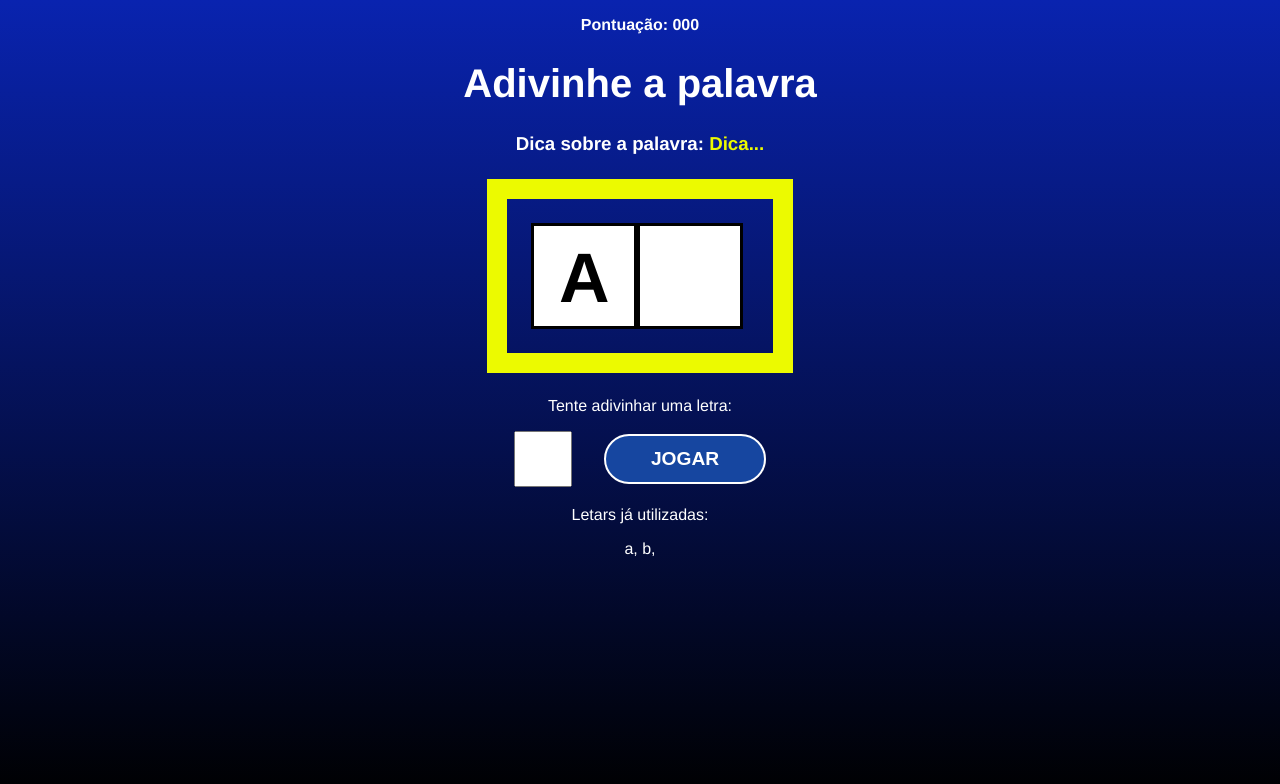
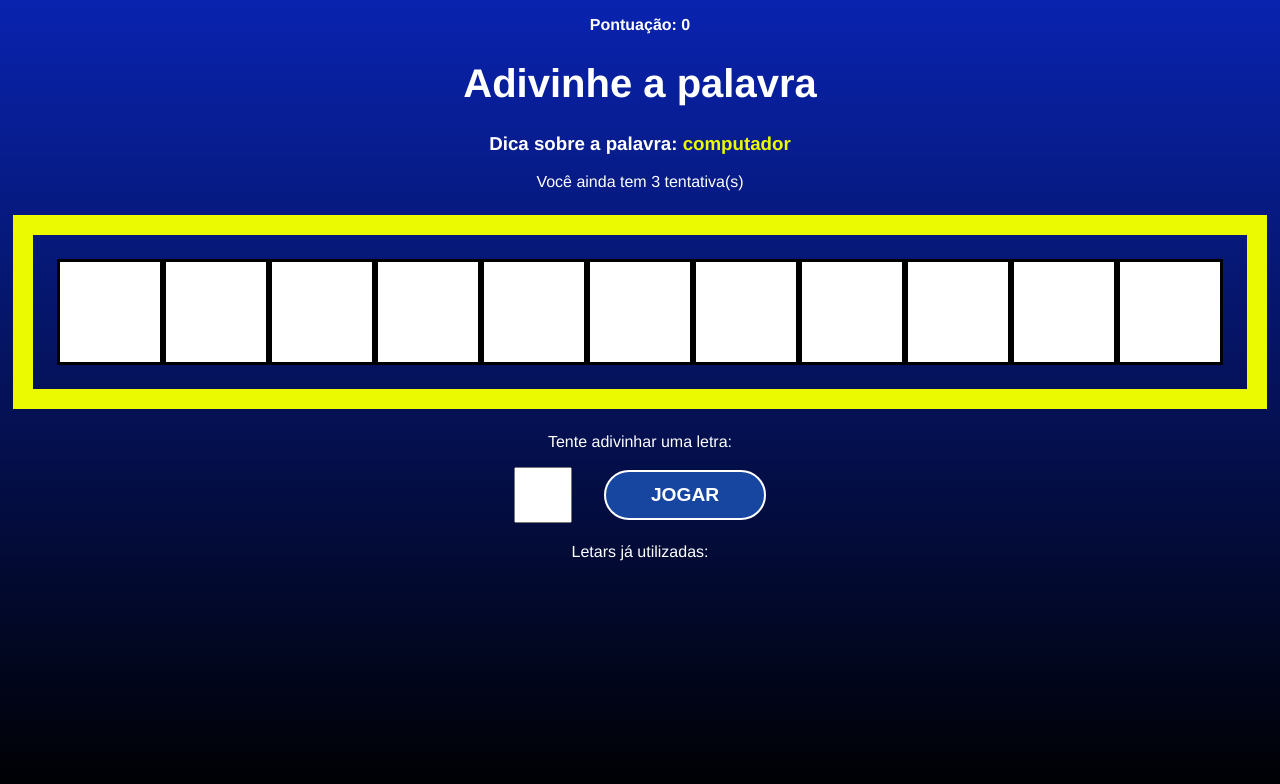
Before and after one commit to felipepoletti/secret-word, a React (Vite) app: page / in a window 1280 px wide. Both pictures are taken after a click on the button "JOGAR". Shown: the top 784 px of the page. Built offline with nearby package versions, Linux system fonts and the light colour scheme.

Commit message:
Receiving the game states in component

```diff
--- a/src/App.jsx
+++ b/src/App.jsx
@@ -22,10 +22,14 @@
 
 function App() {
   const [gameStage, setGameStage] = useState(stages[0].name);
-  const [pickedWord, setpickedWord] = useState("");
+  const [words] = useState(wordsList);
+  const [pickedWord, setPickedWord] = useState("");
   const [pickedCategory, setPickedCategory] = useState("");
   const [letters, setLetters] = useState([]);
-  const [words] = useState(wordsList);
+  const [guessedLetters, setGuessedLetter] = useState([]);
+  const [wrongLetters, setWrongLetters] = useState([]);
+  const [guesses, setGuesses] = useState(3);
+  const [score, setScore]= useState(0);
 
   const pickWordAndCategory = () => {
     const categories = Object.keys(words);
@@ -42,7 +46,7 @@
     let wordLetter = word.split("");
     wordLetter = wordLetter.map((l) => l.toLowerCase());
 
-    setpickedWord(word);
+    setPickedWord(word);
     setPickedCategory(category);
     setLetters(wordLetter);
     setGameStage(stages[1].name);
@@ -59,7 +63,18 @@
   return (
     <div className="app">
       {gameStage === 'start' &&  <StartScreen startGame={startGame}/>}
-      {gameStage === 'game' &&  <Game verifyLetter={verifyLetter}/>}
+      {gameStage === 'game' &&  (
+        <Game
+          verifyLetter={verifyLetter}
+          pickedWord={pickedWord}
+          pickedCategory={pickedCategory}
+          letters={letters}
+          guessedLetters={guessedLetters}
+          wrongLetters={wrongLetters}
+          guesses={guesses}
+          score={score}
+        />
+      )}
       {gameStage === 'end' &&  <GameOver retry={retry}/>}
     </div>
   )
--- a/src/components/Game.jsx
+++ b/src/components/Game.jsx
@@ -1,18 +1,31 @@
 import "./Game.css";
 
-const Game = ({ verifyLetter }) => {
+const Game = ({
+    verifyLetter,
+    pickedWord,
+    pickedCategory,
+    letters,
+    guessedLetters,
+    wrongLetters,
+    guesses,
+    score
+}) => {
     return (
         <div className="game">
             <p className="points">
-                <span>Pontuação: 000</span>
+                <span>Pontuação: {score}</span>
             </p>
-            <div>
                 <h1>Adivinhe a palavra</h1>
-                <h3 className="tip">Dica sobre a palavra: <span>Dica...</span></h3>
-            </div>
+                <h3 className="tip">Dica sobre a palavra: <span>{pickedCategory}</span></h3>
+                <p>Você ainda tem {guesses} tentativa(s)</p>
             <div className="wordContainer">
-                <span className="letter">A</span>
-                <span className="blankSquare"></span>
+                {letters.map((letter, i) => (
+                    guessedLetters.includes(letter) ? (
+                        <span key={i} className="letter">{letter}</span>
+                    ) : (
+                        <span key={i} className="blankSquare"></span>
+                    )
+                ))}
             </div>
             <div className="letterContainer">
                 <p>Tente adivinhar uma letra:</p>
@@ -23,8 +36,9 @@
             </div>
             <div className="wrongLetterContainer">
                 <p>Letars já utilizadas:</p>
-                <span>a, </span>
-                <span>b, </span>
+                {wrongLetters.map((letter, i) => (
+                    <span key={i}>{letter}, </span>
+                ))}
             </div>
         </div>
     )
--- a/src/data/words.js
+++ b/src/data/words.js
@@ -1,8 +1,8 @@
 export const wordsList = {
-    carro: ["Motor", "Porta", "Capô", "Pneu", "Antena"],
-    fruta: ["Banana", "Maçã", "Pêra", "Mamão", "Laranja"],
-    corpo: ["Braço", "Perna", "Cérebro", "Pescoço", "Olhos"],
+    carro: ["Motor", "Porta", "Buzina", "Pneu", "Antena"],
+    fruta: ["Banana", "Melancia", "Pera", "Mamao", "Laranja"],
+    corpo: ["Braço", "Perna", "Cerebro", "Pescoco", "Olhos"],
     computador: ["Mouse", "Teclado", "Monitor", "Gabinete", "Processador"],
     programação: ["Linguagem", "Framework", "Javascript", "React", "Software"],
-    alimento: ["Arroz", "Feijão", "Carne", "Leite", "Farinha"],
+    alimento: ["Arroz", "Feijao", "Lentilha", "Leite", "Farinha"],
 };
```
